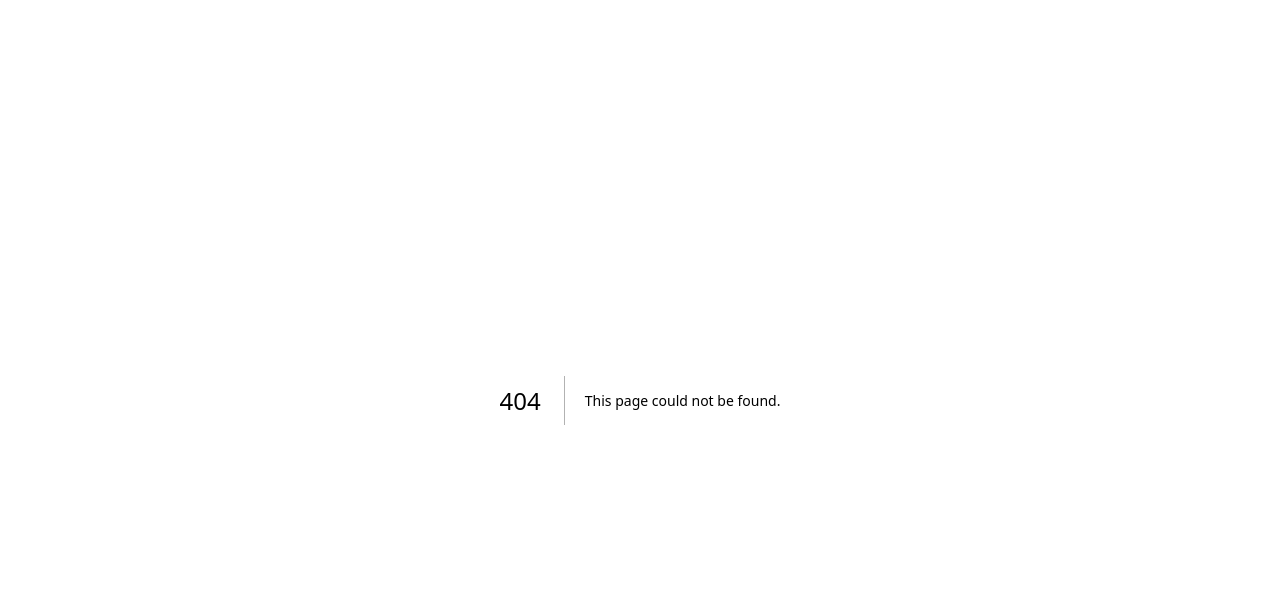
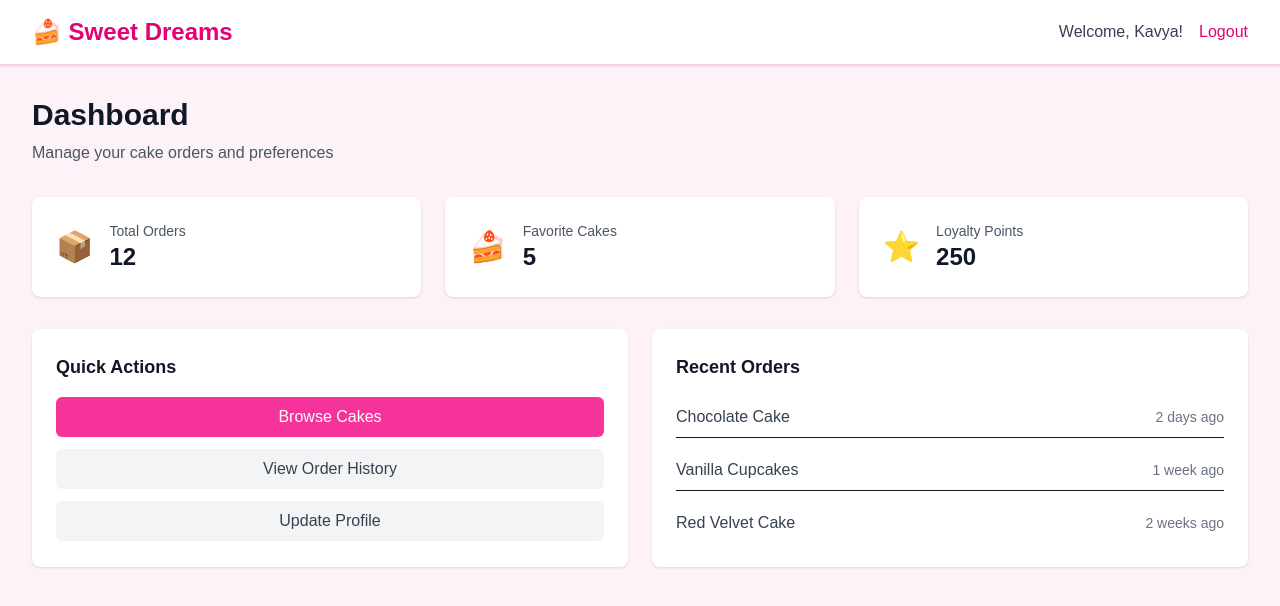
Before and after one commit to KavyaSH02/Cake-Shop, a Next.js app: page /dashboard in a window 1280 px wide. Before the commit this address had no page. Shown: the top 606 px of the page. Built offline with nearby package versions, Linux system fonts and the light colour scheme.

Commit message:
added the changes

```diff
--- /dev/null
+++ b/src/app/dashboard/page.js
@@ -0,0 +1,100 @@
+"use client";
+import Link from "next/link";
+
+export default function Dashboard() {
+  return (
+    <div className="min-h-screen bg-pink-50">
+      {/* Header */}
+      <header className="bg-white shadow-sm border-b border-pink-200">
+        <div className="max-w-7xl mx-auto px-4 sm:px-6 lg:px-8">
+          <div className="flex justify-between items-center h-16">
+            <h1 className="text-2xl font-bold text-pink-600">🍰 Sweet Dreams</h1>
+            <div className="flex items-center gap-4">
+              <span className="text-gray-700">Welcome, Kavya!</span>
+              <Link href="/" className="text-pink-600 hover:text-pink-800">
+                Logout
+              </Link>
+            </div>
+          </div>
+        </div>
+      </header>
+
+      {/* Main Content */}
+      <main className="max-w-7xl mx-auto px-4 sm:px-6 lg:px-8 py-8">
+        <div className="mb-8">
+          <h2 className="text-3xl font-bold text-gray-900 mb-2">Dashboard</h2>
+          <p className="text-gray-600">Manage your cake orders and preferences</p>
+        </div>
+
+        {/* Stats Cards */}
+        <div className="grid grid-cols-1 md:grid-cols-3 gap-6 mb-8">
+          <div className="bg-white rounded-lg shadow p-6">
+            <div className="flex items-center">
+              <div className="text-3xl">📦</div>
+              <div className="ml-4">
+                <p className="text-sm font-medium text-gray-600">Total Orders</p>
+                <p className="text-2xl font-bold text-gray-900">12</p>
+              </div>
+            </div>
+          </div>
+
+          <div className="bg-white rounded-lg shadow p-6">
+            <div className="flex items-center">
+              <div className="text-3xl">🍰</div>
+              <div className="ml-4">
+                <p className="text-sm font-medium text-gray-600">Favorite Cakes</p>
+                <p className="text-2xl font-bold text-gray-900">5</p>
+              </div>
+            </div>
+          </div>
+
+          <div className="bg-white rounded-lg shadow p-6">
+            <div className="flex items-center">
+              <div className="text-3xl">⭐</div>
+              <div className="ml-4">
+                <p className="text-sm font-medium text-gray-600">Loyalty Points</p>
+                <p className="text-2xl font-bold text-gray-900">250</p>
+              </div>
+            </div>
+          </div>
+        </div>
+
+        {/* Quick Actions */}
+        <div className="grid grid-cols-1 md:grid-cols-2 gap-6">
+          <div className="bg-white rounded-lg shadow p-6">
+            <h3 className="text-lg font-semibold text-gray-900 mb-4">Quick Actions</h3>
+            <div className="space-y-3">
+              <Link href="/" className="block w-full bg-pink-500 text-white text-center py-2 px-4 rounded-md hover:bg-pink-600">
+                Browse Cakes
+              </Link>
+              <button className="block w-full bg-gray-100 text-gray-700 text-center py-2 px-4 rounded-md hover:bg-gray-200">
+                View Order History
+              </button>
+              <button className="block w-full bg-gray-100 text-gray-700 text-center py-2 px-4 rounded-md hover:bg-gray-200">
+                Update Profile
+              </button>
+            </div>
+          </div>
+
+          <div className="bg-white rounded-lg shadow p-6">
+            <h3 className="text-lg font-semibold text-gray-900 mb-4">Recent Orders</h3>
+            <div className="space-y-3">
+              <div className="flex justify-between items-center py-2 border-b">
+                <span className="text-gray-700">Chocolate Cake</span>
+                <span className="text-sm text-gray-500">2 days ago</span>
+              </div>
+              <div className="flex justify-between items-center py-2 border-b">
+                <span className="text-gray-700">Vanilla Cupcakes</span>
+                <span className="text-sm text-gray-500">1 week ago</span>
+              </div>
+              <div className="flex justify-between items-center py-2">
+                <span className="text-gray-700">Red Velvet Cake</span>
+                <span className="text-sm text-gray-500">2 weeks ago</span>
+              </div>
+            </div>
+          </div>
+        </div>
+      </main>
+    </div>
+  );
+}
--- a/src/app/login/page.js
+++ b/src/app/login/page.js
@@ -12,8 +12,24 @@ export default function Login() {
 
   const handleSubmit = (e) => {
     e.preventDefault();
-    console.log("Login attempt:", formData);
-    alert("Login functionality will be implemented with backend!");
+
+    // Get stored credentials from localStorage
+    const storedCredentials = localStorage.getItem('userCredentials');
+
+    if (!storedCredentials) {
+      alert("No account found. Please sign up first!");
+      return;
+    }
+
+    const { email: storedEmail, password: storedPassword } = JSON.parse(storedCredentials);
+
+    // Validate credentials
+    if (formData.email === storedEmail && formData.password === storedPassword) {
+      console.log("Login successful:", formData);
+      window.location.href = "/dashboard";
+    } else {
+      alert("Invalid email or password!");
+    }
   };
 
   const handleChange = (e) => {
--- a/src/app/signup/page.js
+++ b/src/app/signup/page.js
@@ -1,8 +1,10 @@
 "use client";
 import { useState } from "react";
 import Link from "next/link";
+import { useRouter } from "next/navigation";
 
 export default function Signup() {
+  const router = useRouter();
   const [formData, setFormData] = useState({
     firstName: "",
     lastName: "",
@@ -15,14 +17,29 @@ export default function Signup() {
   const handleSubmit = (e) => {
     e.preventDefault();
 
+    // Basic validation
+    if (!formData.firstName || !formData.lastName || !formData.email || !formData.password) {
+      alert("Please fill in all required fields!");
+      return;
+    }
+
     if (formData.password !== formData.confirmPassword) {
       alert("Passwords don't match!");
       return;
     }
 
-    // Handle signup logic here
+    // Store user credentials in localStorage
+    localStorage.setItem('userCredentials', JSON.stringify({
+      email: formData.email,
+      password: formData.password,
+      firstName: formData.firstName,
+      lastName: formData.lastName
+    }));
+
     console.log("Signup attempt:", formData);
-    alert("Account created successfully! Please login.");
+
+    // Redirect to dashboard
+    router.push("/dashboard");
   };
 
   const handleChange = (e) => {
```
